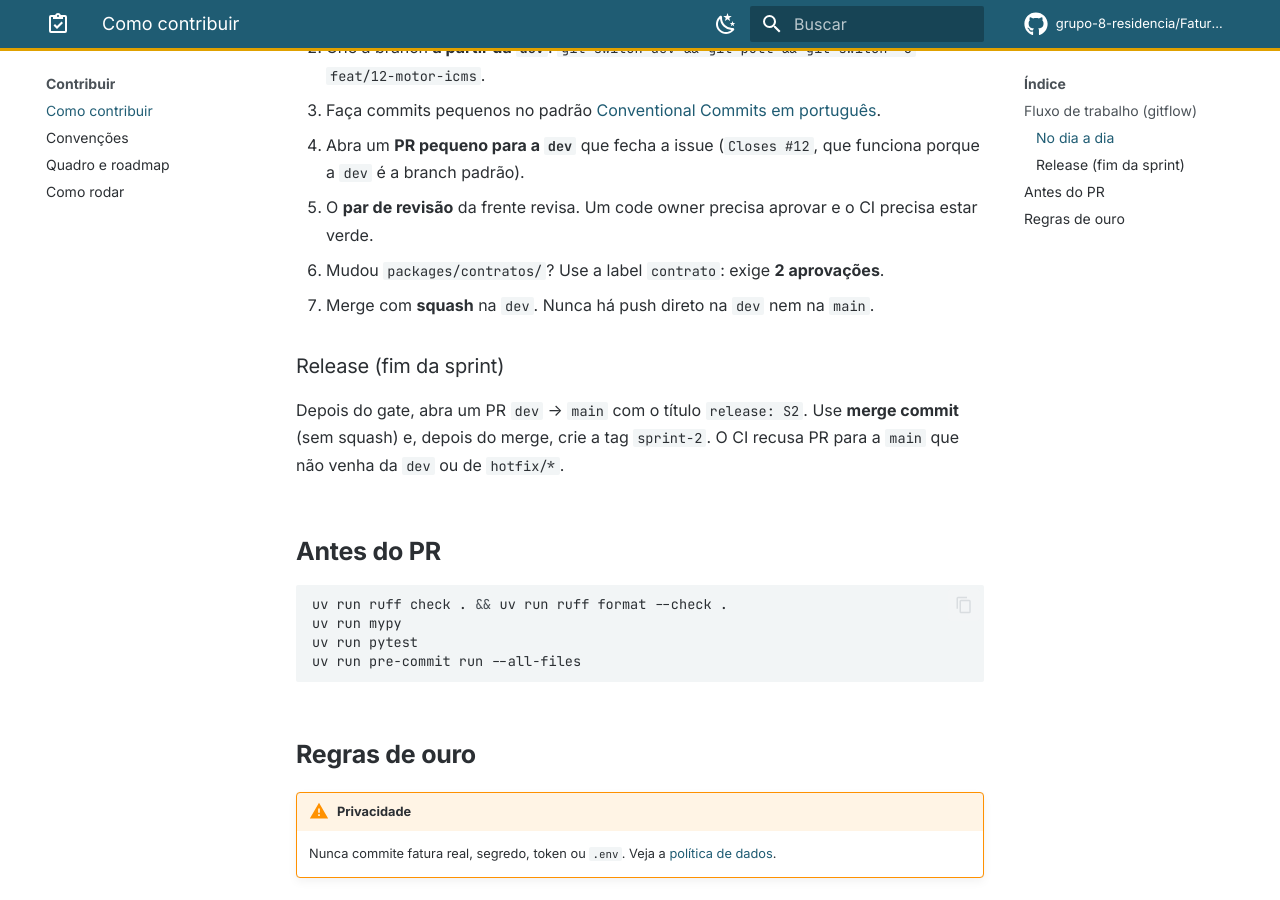
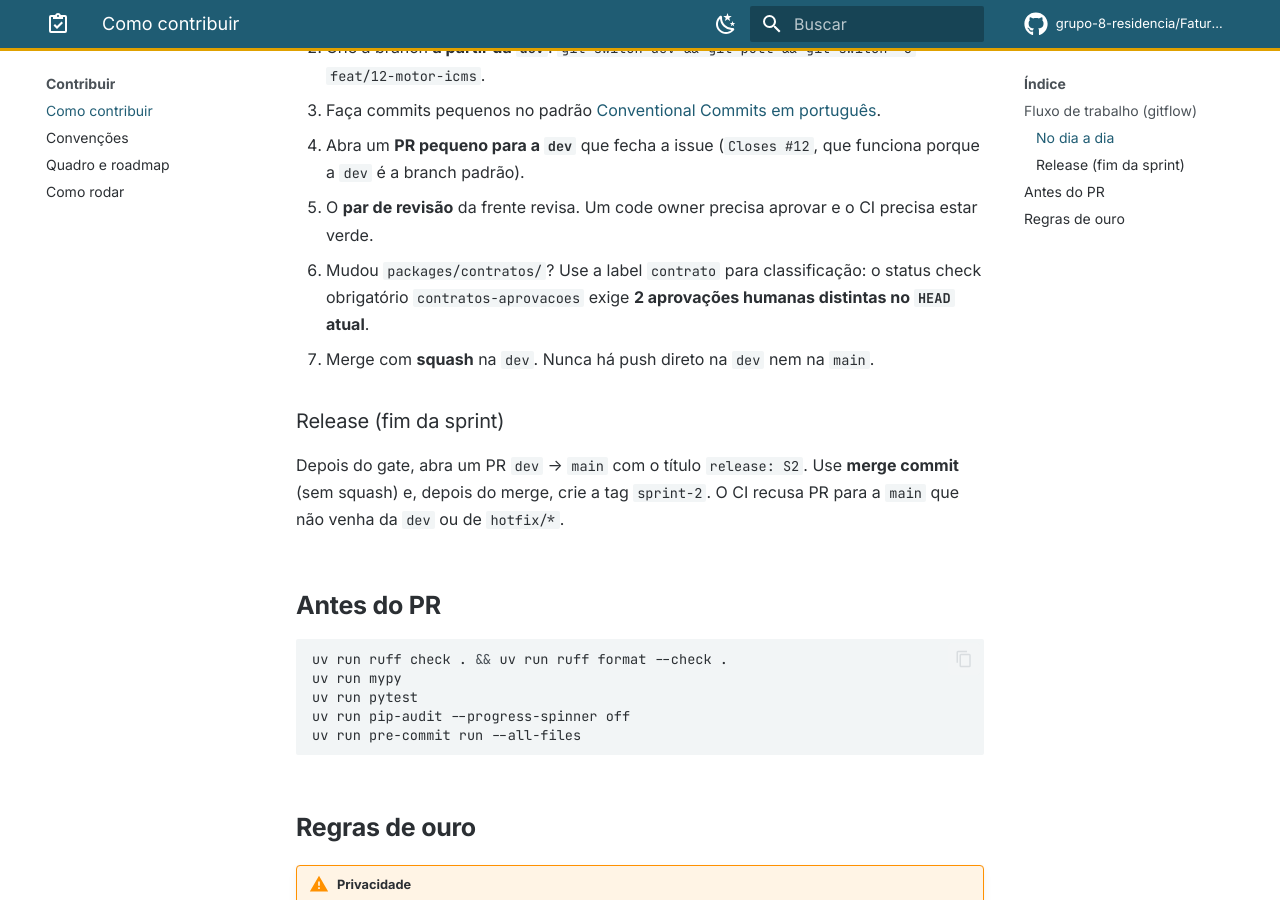
Before and after one commit to grupo-8-residencia/Fatura-Aberta, an MkDocs documentation site: the page built from docs/contribuir/index.md, in a window 1280 px wide and 900 px high, scrolled down 1021 px. Built offline with MkDocs 1.6.1 and Material for MkDocs 9.7.7, drawn with Linux system fonts in a browser that asks for light colours; plug-ins that fetch from the network failed and are left out; comment, search, counter and statistics services are not loaded.

````diff
--- a/docs/contribuir/index.md
+++ b/docs/contribuir/index.md
@@ -29,7 +29,7 @@ gitGraph
 3. Faça commits pequenos no padrão [Conventional Commits em português](convencoes.md).
 4. Abra um **PR pequeno para a `dev`** que fecha a issue (`Closes #12`, que funciona porque a `dev` é a branch padrão).
 5. O **par de revisão** da frente revisa. Um code owner precisa aprovar e o CI precisa estar verde.
-6. Mudou `packages/contratos/`? Use a label `contrato`: exige **2 aprovações**.
+6. Mudou `packages/contratos/`? Use a label `contrato` para classificação: o status check obrigatório `contratos-aprovacoes` exige **2 aprovações humanas distintas no `HEAD` atual**.
 7. Merge com **squash** na `dev`. Nunca há push direto na `dev` nem na `main`.
 
 ### Release (fim da sprint)
@@ -42,6 +42,7 @@ Depois do gate, abra um PR `dev` → `main` com o título `release: S2`. Use **m
 uv run ruff check . && uv run ruff format --check .
 uv run mypy
 uv run pytest
+uv run pip-audit --progress-spinner off
 uv run pre-commit run --all-files
 ```
 
````
Also changed, not shown: CONTRIBUTING.md (+1 -0 lines), README.md (+8 -2 lines), docs/contribuir/como-rodar.md (+11 -1 lines), 2 other files.
